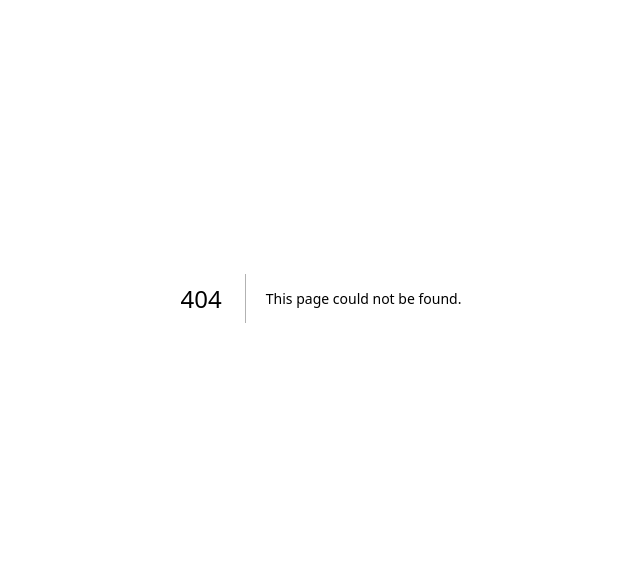
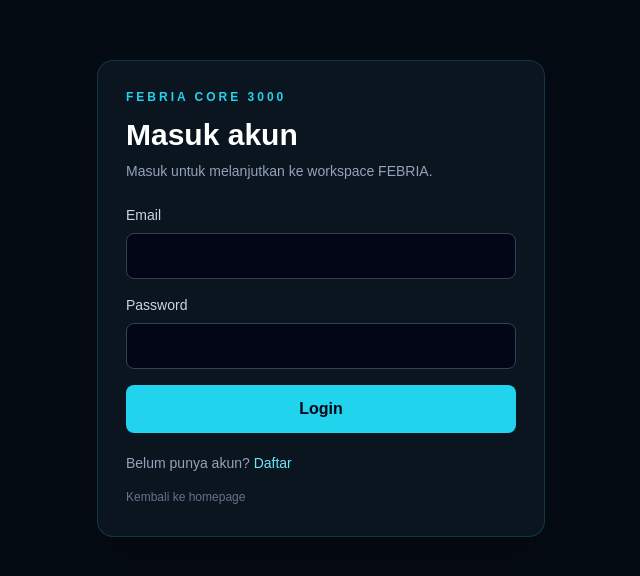
Before and after one commit to estehtian/POLAROID, a Next.js app: page /login in a window 1280 px wide. Before the commit this address had no page. Shown: the part 102-678 px from the top of the page, without its empty margins (319-959 px from the left). Built offline with nearby package versions, Linux system fonts and the light colour scheme.

Commit message:
feat(auth): add Supabase authentication foundation

```diff
--- /dev/null
+++ b/app/login/page.tsx
@@ -0,0 +1,23 @@
+import Link from "next/link";
+import { loginAction } from "@/app/auth/actions";
+
+export default async function LoginPage({ searchParams }: { searchParams: Promise<{ error?: string; message?: string; next?: string }> }) {
+  const params = await searchParams;
+  return <main className="flex min-h-screen items-center justify-center bg-[#050b12] px-4 py-12 text-white">
+    <section className="w-full max-w-md rounded-2xl border border-cyan-900/60 bg-[#0a1520] p-7 shadow-2xl">
+      <p className="text-xs font-bold tracking-[.25em] text-cyan-400">FEBRIA CORE 3000</p>
+      <h1 className="mt-3 text-3xl font-bold">Masuk akun</h1>
+      <p className="mt-2 text-sm text-slate-400">Masuk untuk melanjutkan ke workspace FEBRIA.</p>
+      {params.error && <p role="alert" className="mt-4 rounded-lg border border-rose-900 bg-rose-950/40 p-3 text-sm text-rose-200">Login gagal atau sesi tidak dapat diverifikasi. Periksa email dan password, lalu coba lagi.</p>}
+      {params.message === "signed-out" && <p className="mt-4 text-sm text-emerald-300">Anda telah keluar.</p>}
+      <form action={loginAction} className="mt-6 space-y-4">
+        <input type="hidden" name="next" value={params.next ?? "/workspace"}/>
+        <label className="block text-sm text-slate-300">Email<input required name="email" type="email" autoComplete="email" className="mt-2 w-full rounded-lg border border-slate-700 bg-slate-950 px-3 py-3 text-white" /></label>
+        <label className="block text-sm text-slate-300">Password<input required name="password" type="password" autoComplete="current-password" className="mt-2 w-full rounded-lg border border-slate-700 bg-slate-950 px-3 py-3 text-white" /></label>
+        <button className="w-full rounded-lg bg-cyan-400 px-4 py-3 font-bold text-slate-950 hover:bg-cyan-300">Login</button>
+      </form>
+      <p className="mt-5 text-sm text-slate-400">Belum punya akun? <Link className="text-cyan-300 hover:underline" href="/signup">Daftar</Link></p>
+      <Link className="mt-4 inline-block text-xs text-slate-500 hover:text-cyan-300" href="/">Kembali ke homepage</Link>
+    </section>
+  </main>;
+}
```
